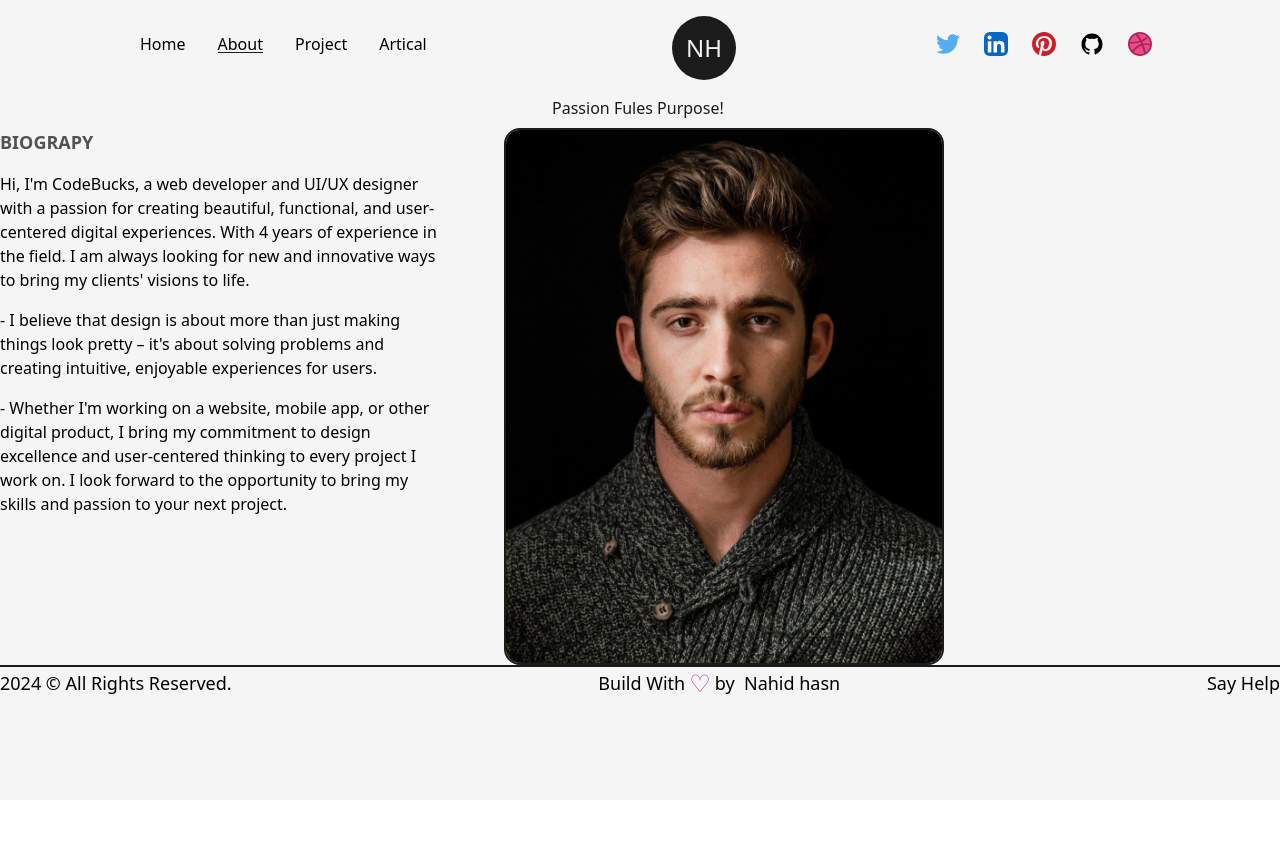
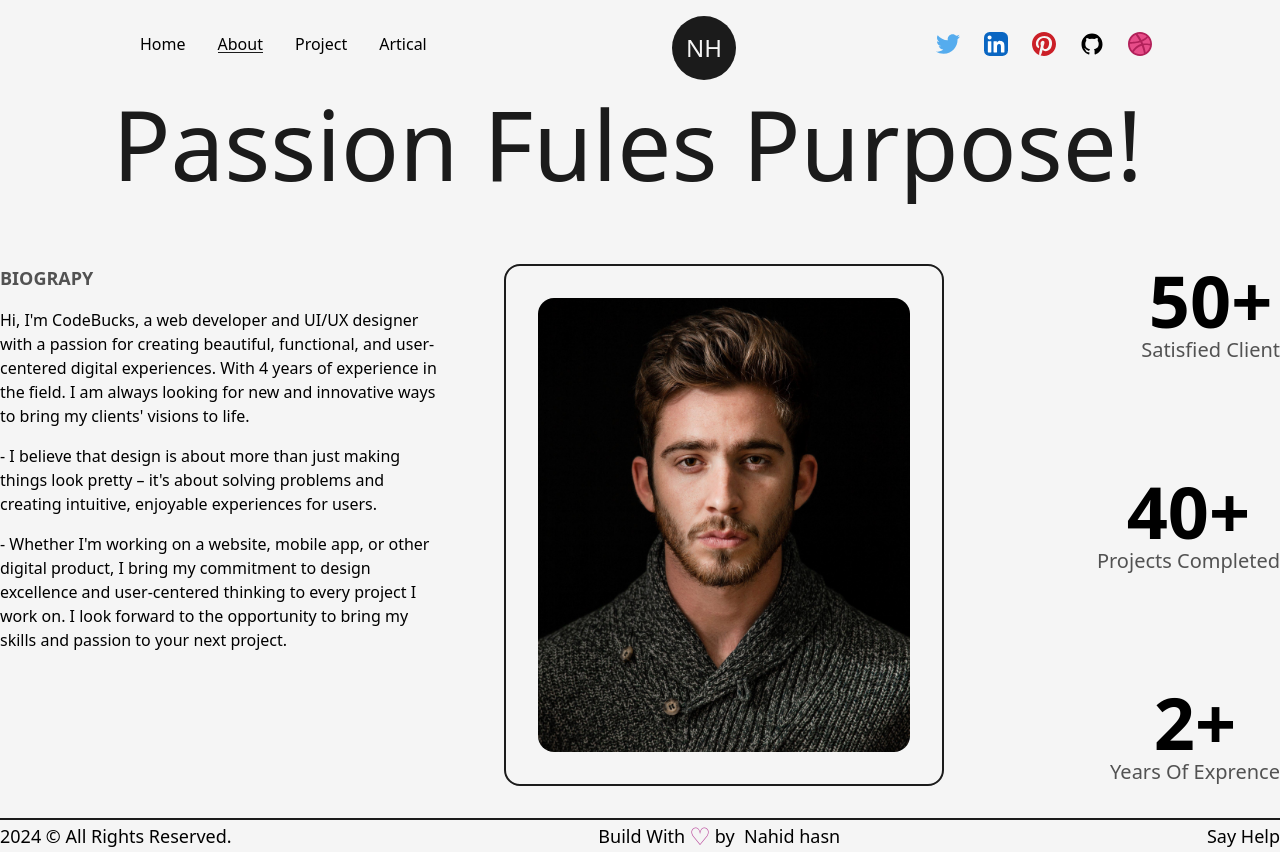
Before and after one commit to nahidulhasan4/My-Profolio, a Next.js app: page /about in a window 1280 px wide. Before the commit the page ends 800 px from the top, so only its background shows below. Built offline with nearby package versions, Linux system fonts and the light colour scheme.

Commit message:
here some data

```diff
--- a/src/pages/about.js
+++ b/src/pages/about.js
@@ -3,7 +3,7 @@
 import Image from "next/image";
 import Layout from "@/component/Layout";
 import AnimatedText from "@/component/AnimatedText";
-import ProfilePic from "../../public/images/profile/developer-pic-2.jpg"
+import ProfilePic from "../../public/images/profile/developer-pic-2.jpg";
 const about = () => {
   return (
     <>
@@ -16,8 +16,8 @@
       </Head>
       <main className="flex w-full flex-col items-center justify-center">
         <Layout className="pt-16">
-        <AnimatedText text="Passion Fules Purpose!"  className="mb-16"/>
-          <div className=" grid w-full grid-cols-8 gap-16">
+          <AnimatedText text="Passion Fules Purpose!" className=" mb-16" />
+          <div className=" grid w-full grid-cols-8  mb-8 gap-16">
             <div className="col-span-3 flex flex-col items-start justify-start">
               <h1 className="mb-4 text-lg font-bold uppercase text-dark/75">
                 Biograpy
@@ -30,7 +30,6 @@
                 clients' visions to life.
               </p>
               <p className="my-4 font-medium">
-
                 - I believe that design is about more than just making things
                 look pretty – it's about solving problems and creating
                 intuitive, enjoyable experiences for users.
@@ -44,10 +43,28 @@
                 your next project.
               </p>
             </div>
-          <div className="col-span-3 relative h-max rounded-2xl border-2 border-solid border-dark overflow-hidden">
-          <Image src={ProfilePic} alt="nahid" className='w-full h-auto'/>
-          </div>
-
+            <div className="col-span-3 relative h-max rounded-2xl border-2 border-solid border-dark overflow-hidden bg-light p-8">
+              <div className="absolute top-0 -right-3 -z-10 w-[102%] h-[103%] rounded-[2rem] bg-dark" />
+              <Image
+                src={ProfilePic}
+                alt="nahid"
+                className="w-full h-auto rounded-2xl"
+              />
+            </div>
+            <div className="col-span-2 flex flex-col items-end justify-between">
+              <div className="flex flex-col items-center justify-center">
+                <span className="inline-block text-7xl font-bold">50+</span>
+                <h2 className="text-xl font-medium capitalize text-dark/75">Satisfied client</h2>
+              </div>
+              <div className="flex flex-col items-center justify-center">
+                <span className="inline-block text-7xl font-bold">40+</span>
+                <h2 className="text-xl font-medium capitalize text-dark/75">Projects Completed</h2>
+              </div>
+              <div className="flex flex-col items-center justify-center">
+                <span className="inline-block text-7xl font-bold">2+</span>
+                <h2 className="text-xl font-medium capitalize text-dark/75">Years of exprence</h2>
+              </div>
+            </div>
           </div>
         </Layout>
       </main>
```
